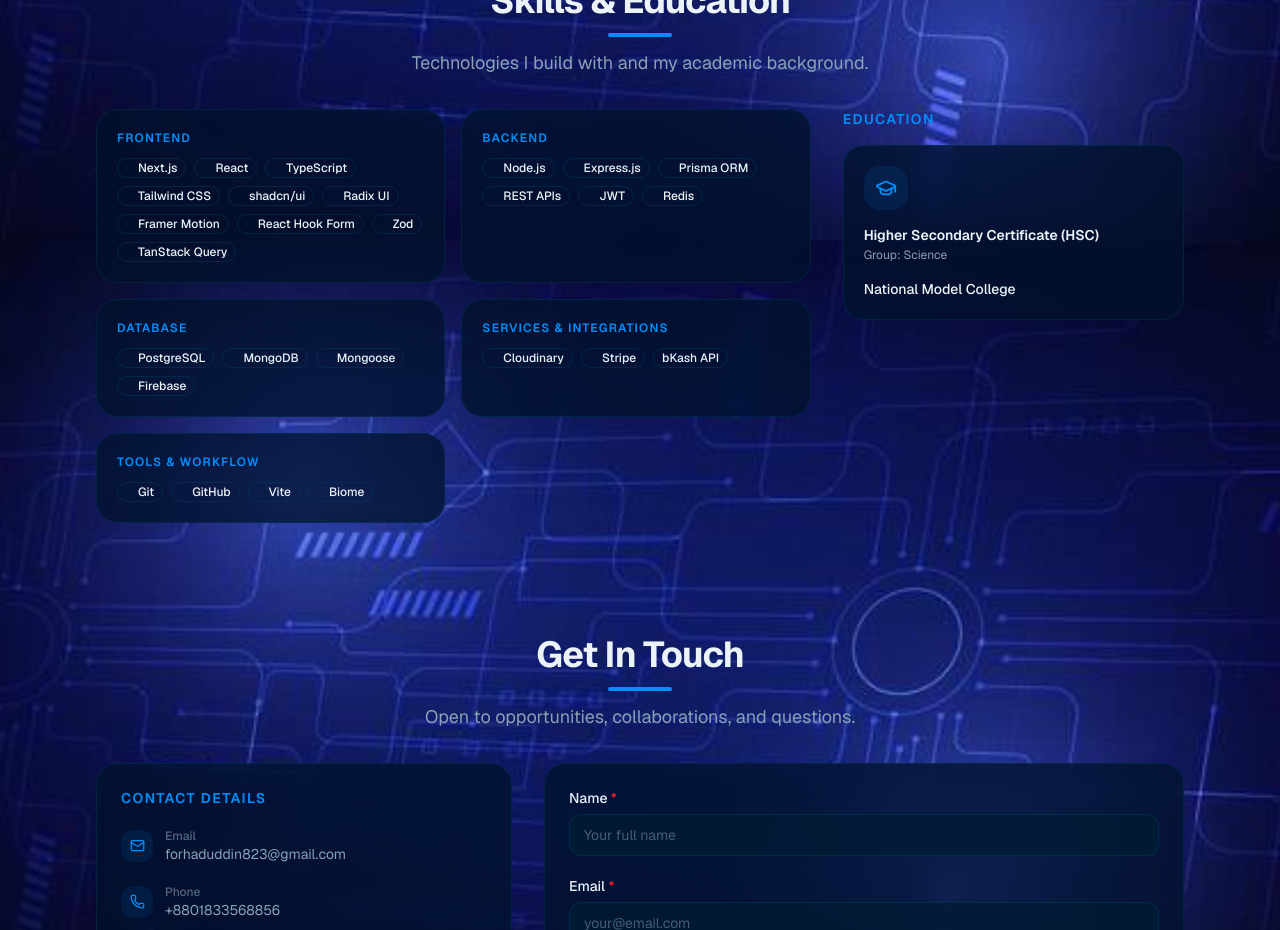
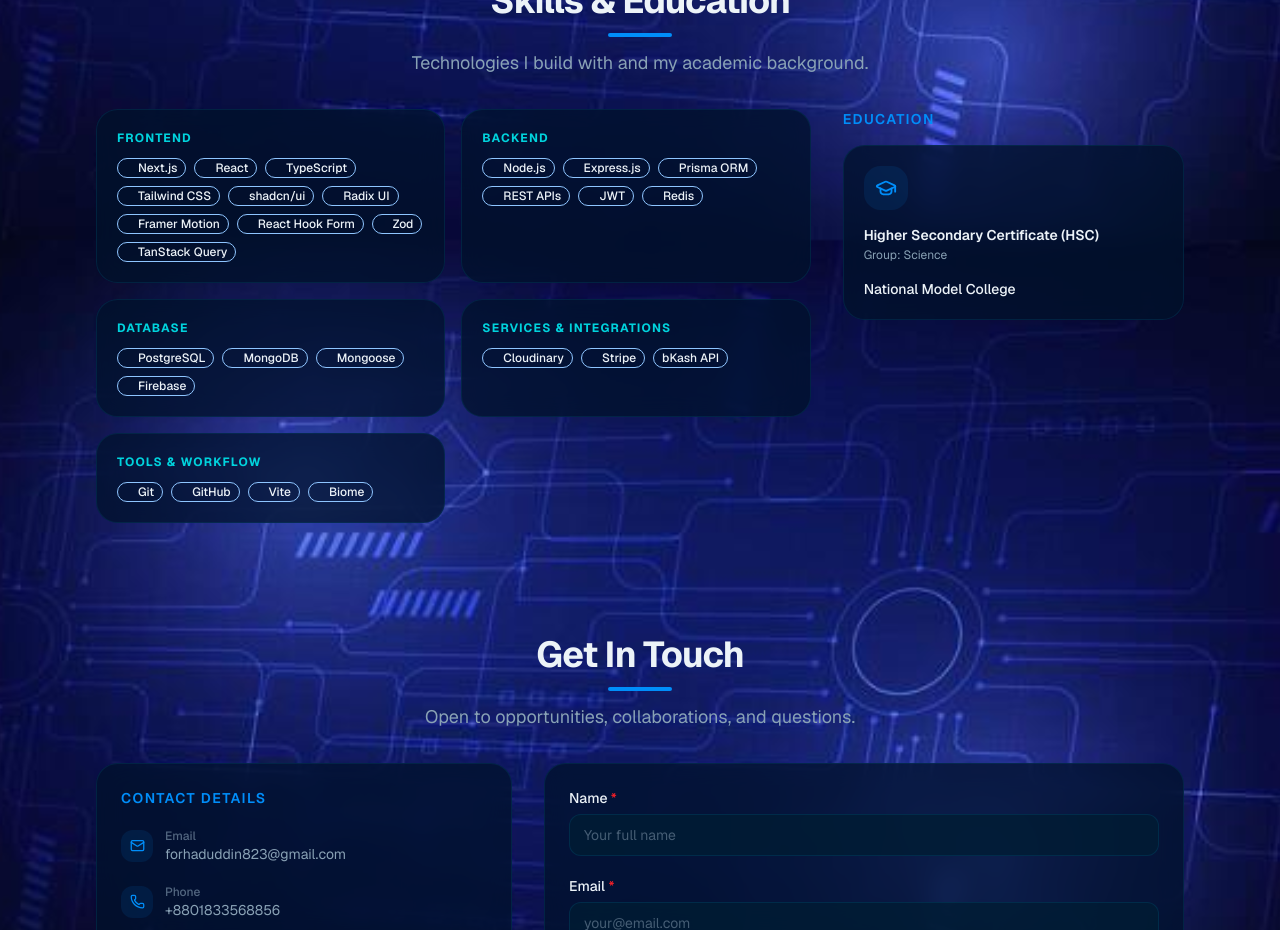
Before and after one commit to forhad823/Portfolio-website-frontend-forhad823, a Next.js app: page / in a window 1280 px wide. Shown: the part 2160-3090 px from the top of the page. Built offline with nearby package versions, Linux system fonts and the light colour scheme.

Commit message:
fix: some code changes

```diff
--- a/src/components/sections/SkillsSection.tsx
+++ b/src/components/sections/SkillsSection.tsx
@@ -41,7 +41,7 @@ export function SkillsSection() {
                   className="glass-surface rounded-2xl p-5"
                 >
                   {/* Category label */}
-                  <h3 className="mb-3 text-xs font-semibold uppercase tracking-widest text-primary">
+                  <h3 className="mb-3 text-xs font-bold uppercase tracking-widest text-secondary-foreground">
                     {category.label}
                   </h3>
 
@@ -51,7 +51,7 @@ export function SkillsSection() {
                       <Badge
                         key={skill.name}
                         variant="outline"
-                        className="text-xs font-medium"
+                        className="text-xs font-medium border-blue-300"
                       >
                         {skill.icon && (
                           <span className="mr-2">
```
